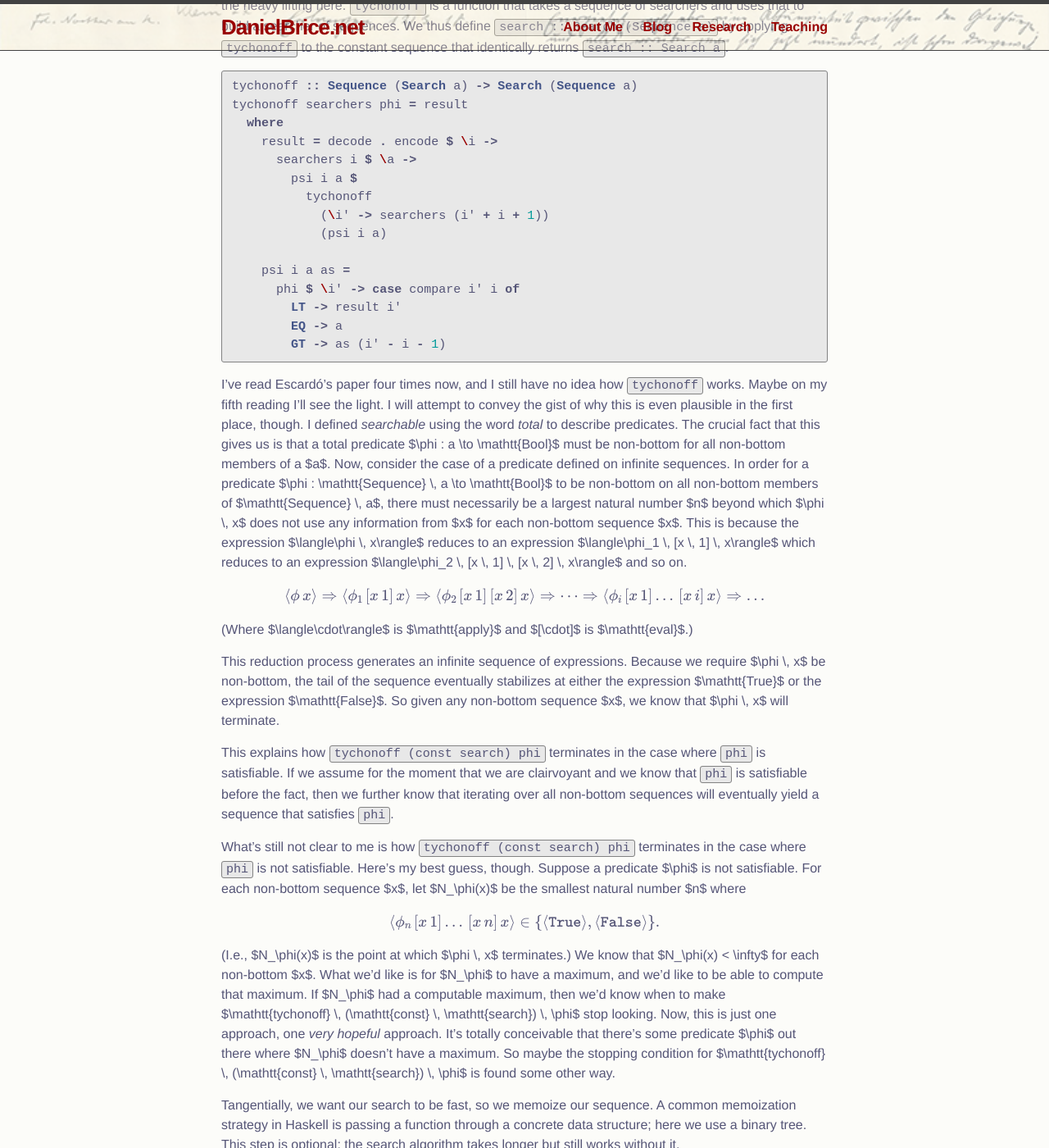
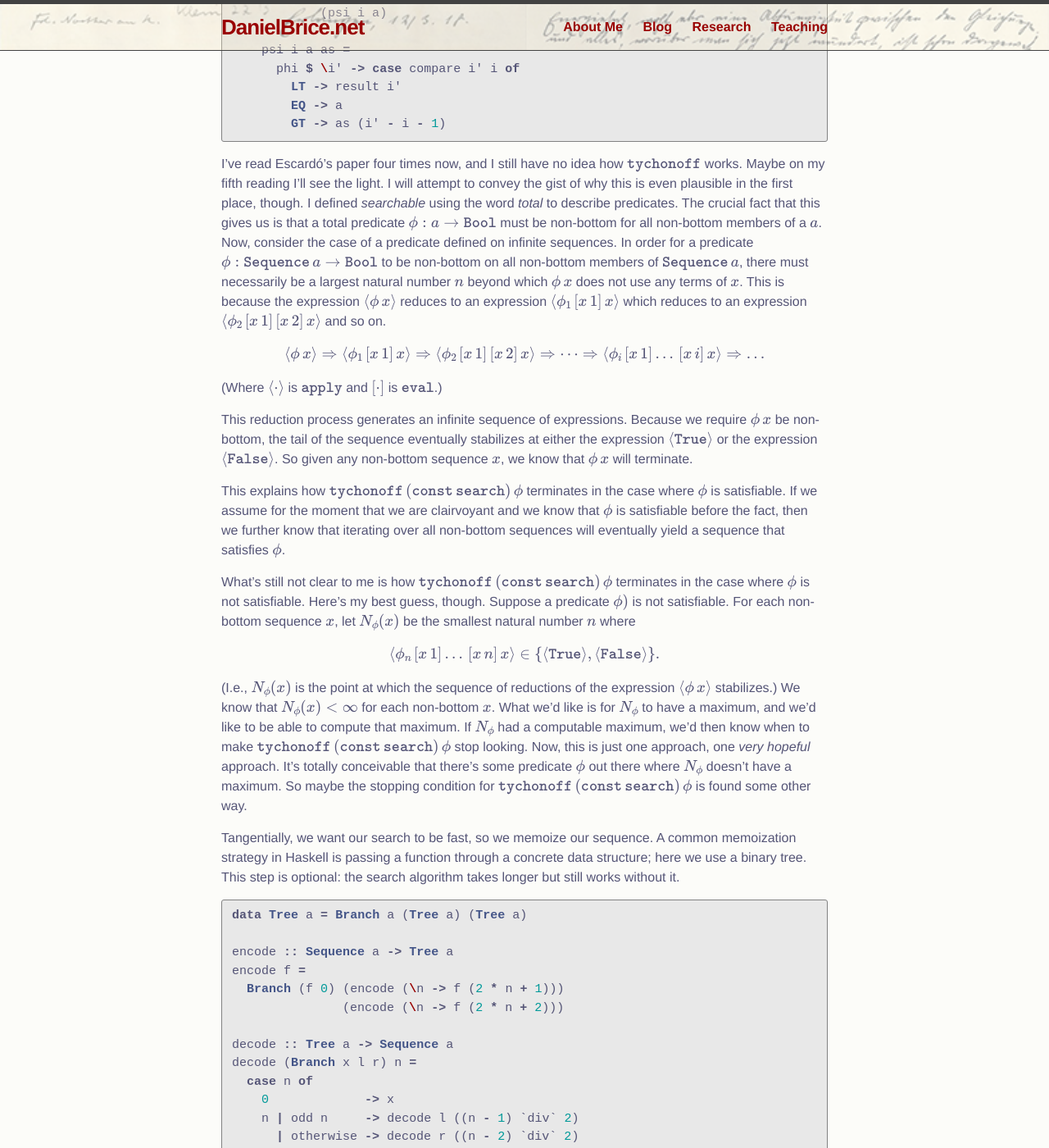
Before and after one commit to friedbrice/friedbrice.github.io, a Jekyll site: the page built from _posts/2022-10-26-looking-for-a-needle-that-might-not-be-in-an-infinite-haystack.md, in a window 1280 px wide and 1400 px high, scrolled down 3453 px. Shown: the whole window at 82% size. Built offline with Jekyll 4.4.1, drawn with Linux system fonts in a browser that asks for light colours; formulas are drawn with MathJax 3; comment, search, counter and statistics services are not loaded; some of the changed text lies outside the part shown.

Commit message:
fix inline math

```diff
--- a/_posts/2022-10-26-looking-for-a-needle-that-might-not-be-in-an-infinite-haystack.md
+++ b/_posts/2022-10-26-looking-for-a-needle-that-might-not-be-in-an-infinite-haystack.md
@@ -17,7 +17,7 @@ tags:
 Hand-wavy explanations of my lightning talk of the same title at Mercury's October 2022 PDX Haskell meetup.
 Based on "Infinite sets that admit fast exhaustive search" by Martín Escardó.
 
-<!-- break -->
+<!--break-->
 
 {% highlight haskell %}
 {-# OPTIONS_GHC -Wall -fno-warn-orphans -fno-warn-name-shadowing #-}
@@ -34,9 +34,9 @@ import Numeric.Natural (Natural)
 
 ## Searchable types
 
-We start by defining a class, `Searchable a` for types `a` that admit exhaustive search.
-Given `phi :: a -> Bool` and `a0 :: a`, we say `a0` _satisfies_ `phi` if `phi a0 == True`.
-We say `phi` is _satisfiable_ if at least one non-bottom member of `a` satisfies `phi`.
+We start by defining a class, \\( \mathtt{Searchable} \, a \\) for types \\( a \\) that admit exhaustive search.
+Given \\( \phi : a \to \mathtt{Bool} \\) and \\( a_0 : a \\), we say \\( a_0 \\) _satisfies_ \\( \phi \\) if \\( \phi \, a_0 = \mathtt{True} \\).
+We say \\( \phi \\) is _satisfiable_ if at least one non-bottom member of \\( a \\) satisfies \\( \phi \\).
 
 {% highlight haskell %}
 type Search a = (a -> Bool) -> a
@@ -46,7 +46,7 @@ class Searchable a where
   search :: Search a
 {% endhighlight %}
 
-A type `a` is _searchable_ if there is a total function `search :: Search a` where `search phi` is non-bottom and satisfies `phi` for every satisfiable total predicate `phi :: a -> Bool`.
+A type \\( a \\) is _searchable_ if there is a total function \\( \mathtt{search} : (a \to \mathtt{Bool}) \to a \\) where \\( \mathtt{search} \, \phi \\) satisfies \\( \phi \\) for every satisfiable total predicate \\( \phi : a \to \mathtt{Bool} \\).
 
 $$
   \mathtt{Searchable} \, a
@@ -59,10 +59,8 @@ $$
   \right)
 $$
 
-In other words, `search phi` will find a member of `a` that satisfies `phi`, if such a member exists.
-
-If `phi` is unsatisfiable, `search` still has to return some member of `a`, so it's the caller's responsibility to check to see whether or not the search result satisfies `phi`.
-Let's automate that check.
+In other words, \\( \mathtt{search} \, \phi \\) will find a member of \\( a \\) that satisfies \\( \phi \\), if such a member exists. \\( \mathtt{search} \, \phi \\) still produces a member of \\( a \\) even if \\( \phi \\) is not satisfiable, though, so it's the caller's responsibility to check and see whether or not the search result satisfies \\( \phi \\).
+Let's automate that check!
 
 {% highlight haskell %}
 query :: Searchable a => (a -> Bool) -> Maybe a
@@ -73,8 +71,8 @@ query phi =
 {% endhighlight %}
 
 In typical Haskell fashion, we use our API to eliminate ambiguity.
-If `query phi` is `Just a0`, then `phi` is satisfiable _and_ `a0` satisfies `phi`.
-If `query phi` is `Nothing`, then no member of `a` will satisfy `phi`: `phi` is just not satisfiable.
+If \\( \mathtt{query} \, \phi \\) is \\( \mathtt{Just} \, a_0 \\), then \\( \phi \\) is satisfiable and \\( a_0 \\) satisfies \\( \phi \\).
+If \\( \mathtt{query} \, \phi \\) is \\( \mathtt{Nothing} \\), then no member of \\( a \\) will satisfy \\( \phi \\), so \\( \phi \\) is not satisfiable.
 Let's automate that reasoning, too!
 
 {% highlight haskell %}
@@ -85,16 +83,16 @@ forAll :: Searchable a => (a -> Bool) -> Bool
 forAll phi = (not . exists) (not . phi)
 {% endhighlight %}
 
-Given this framework, Our basic problem is to discover which types are `Searchable` and to implement `search` for such types.
+Given this framework, Our basic problem is to discover which types are searchable and to implement \\( \mathtt{search} \\) for such types.
 
 ## Finite types are searchable
 
 Duh...
 
-A finite type `a` is searchable, because we can implement `search` as follows.
-When given a predicate `phi :: a -> Bool` we can iterating over the members of `a`, applying `phi` to each.
-If we find a member of `a` that satisfies `phi`, we stop and return it.
-If we exhaust `a`, we return the last member we checked.
+A finite type \\( a \\) is searchable, because we can implement \\( \mathtt{search} \\) as follows.
+When given a predicate \\( \phi : a \to \mathtt{Bool} \\) we can iterating over the members of \\( a \\), applying \\( \phi \\) to each.
+If we find a member of \\( a \\) that satisfies \\( \phi \\), we stop and return it.
+If we exhaust \\( a \\), we return the last member we checked.
 
 {% highlight haskell %}
 newtype Finite a = Finite a
@@ -104,8 +102,8 @@ instance (Bounded a, Enum a) => Searchable (Finite a) where
   search phi = fromMaybe maxBound (find phi [minBound .. maxBound])
 {% endhighlight %}
 
-This is a brute-force approach, and many searchable types will have a more-elegant and more-efficient implementation of `search`.
-Here's the implementation for `Bool`
+This is a brute-force approach, and many searchable types will have a more-elegant, more-efficient implementation of \\( \mathtt{search} \\).
+Here's an implementation for \\( \mathtt{Bool} \\)
 
 {% highlight haskell %}
 instance Searchable Bool where
@@ -114,30 +112,26 @@ instance Searchable Bool where
 
 To verify that our instance is lawful, we consider three cases.
 
-_Case 1:_ Suppose $\phi \, \mathtt{True}$ is $\mathtt{True}$.
-Then $\mathtt{search} \, \phi$ satisfies $\phi$, as required.
+1. Suppose \\( \phi \, \mathtt{True} \\) is \\( \mathtt{True} \\).
+   Then \\(
+   \phi \left( \mathtt{search} \, \phi \right)
+     = \phi \left( \phi \, \mathtt{True} \right)
+     = \phi \, \mathtt{True}
+     = \mathtt{True}
+   \\), as required.
 
-$$
-\phi \left( \mathtt{search} \, \phi \right)
-  = \phi \left( \phi \, \mathtt{True} \right)
-  = \phi \, \mathtt{True}
-  = \mathtt{True}
-$$
+2. Suppose \\( \phi \, \mathtt{True} = \mathtt{False} \\) and \\( \phi \, \mathtt{False} = \mathrm{True} \\).
+   Then \\(
+   \phi \left( \mathtt{search} \, \phi \right)
+     = \phi \left( \phi \, \mathtt{True} \right)
+     = \phi \, \mathtt{False}
+     = \mathtt{True}
+   \\), as required.
 
-_Case 2:_ Supposed $\phi \, \mathtt{True} = \mathtt{False}$ and $\phi \, \mathtt{False} = \mathrm{True}$.
-Then $\mathtt{search} \, \phi$ satisfies $\phi$, as required.
+3. Suppose \\( \phi \, \mathtt{True} = \phi \, \mathtt{False} = \mathrm{False} \\).
+   Then \\( \mathtt{search} \, \phi \\) is not required to satisfy \\( \phi \\), so there's nothing to check: we're done.
 
-$$
-\phi \left( \mathtt{search} \, \phi \right)
-  = \phi \left( \phi \, \mathtt{True} \right)
-  = \phi \, \mathtt{False}
-  = \mathtt{True}
-$$
-
-_Case 3:_ Supposed $\phi \, \mathtt{True} = \phi \, \mathtt{False} = \mathrm{False}$.
-Then $\mathtt{search} \, \phi$ is not required to satisfy $\phi$, so we are done.
-
-The cases exhaust all possibilities, thus the claim is verified.
+These cases exhaust all possibilities, thus the claim is verified.
 
 This is effectively the solution to the _Knight/Knave Riddle._
 Two guards stand in front of two doors; one door leads to certain death
@@ -148,7 +142,7 @@ You need to craft your question so that it's guaranteed to reveal which door is
 
 ## Building searchable types inductively
 
-If each of `a` and `b` is searchable, then their product is searchable.
+If each of \\( a \\) and \\( b \\) is searchable, then their product is searchable.
 
 {% highlight haskell %}
 instance (Searchable a, Searchable b) => Searchable (a, b) where
@@ -162,23 +156,22 @@ instance (Searchable a, Searchable b) => Searchable (a, b) where
 {% endhighlight %}
 
 We claim that the above instance is lawful.
-To that end, suppose `phi` is satisfiable.
-We need to show that `(a0, b0)` satisfies `phi`.
-Since `phi` is satisfiable, `phi1` is satisfiable, because `fst :: (a,b) -> a` maps solutions of `phi` to solutions of `phi1`.
-Since `phi1` is satisfiable, `a0 = search phi1` satisfies `phi1`.
-Since `a0` satisfies `phi1`, `exists (\b -> phi (a0,b))` is `True`.
-But notice `exists (\b -> phi (a0,b))` is identically `exists phi2`, thus `exists phi2` is `True`.
-Since `exists phi2` is `True`, `phi2` is satisfiable.
-Since `phi2` is satisfiable, `b0 = search phi2` satisfies `phi2`.
-That is to say `phi (a0, b0)` is `True`, completing the proof.
-(This proof would be _way_ simpler if I didn't have to do it constructively. Constructive logic is _way_ harder than the logic I'm used to doing.)
+To that end, suppose \\( \phi \\) is satisfiable.
+We need to show that \\( (a_0, b_0) \\) satisfies \\( \phi \\).
+Since \\( \phi \\) is satisfiable, \\( \phi_1 \\) is satisfiable, because \\( \mathtt{fst} : a \times b \to a \\) maps solutions of \\( \phi \\) to solutions of \\( \phi_1 \\).
+Since \\( \phi_1 \\) is satisfiable, \\( a_0 = \mathtt{search} \, \phi_1 \\) satisfies \\( \phi_1 \\).
+Since \\( a_0 \\) satisfies \\( \phi_1 \\), \\( \mathtt{exists} \left( b \mapsto \phi (a_0,b) \right) \\) is \\( \mathtt{True} \\).
+But notice \\( \mathtt{exists} \left( b \mapsto \phi (a0,b) \right) \\) is identically \\( \mathtt{exists} \, \phi_2 \\), thus \\( \mathtt{exists} \phi_2 \\) is \\( \mathtt{True} \\).
+Since \\( \mathtt{exists} \phi_2 \\) is \\( \mathtt{True} \\), \\( \phi_2 \\) is satisfiable.
+Since \\( \phi_2 \\) is satisfiable, \\( b_0 = \mathtt{search} \phi_2 \\) satisfies \\( \phi_2 \\).
+That is to say \\( \phi (a_0, b_0) \\) is \\( \mathtt{True} \\), completing the proof.
 
 So we now know that the product of any two searchable types is searchable.
 This generalizes in a straight-forward manner, allowing us to conclude that the product of finitely-many searchable types is searchable.
 What about the product of infinitely-many searchable types?
-In particular, let's consider infinite-length tuples of a searchable type `a`.
-Such infinite tuples are, of course, more appropriately thought of as infinite sequences of members of `a`.
-If `a` is searchable, is the type comprised of infinite sequences of members of `a` searchable?
+In particular, let's consider infinite-length tuples of a searchable type \\( a \\).
+Such infinite tuples are, of course, more appropriately thought of as infinite sequences of members of \\( a \\).
+If \\( a \\) is searchable, is the type comprised of infinite sequences of members of \\( a \\) searchable?
 Surprisingly, it is!
 
 {% highlight haskell %}
@@ -188,10 +181,10 @@ instance Searchable a => Searchable (Sequence a) where
   search = tychonoff (const search)
 {% endhighlight %}
 
-`Sequence a` has infinitely-many non-bottom members as long as `a` has at least two non-bottom members, so we now how examples of _infinite_ types that are still searchable.
-`tychonoff` is doing all the heavy lifting here.
-`tychonoff` is a function that takes a sequence of searchers and uses that to build a searcher of sequences.
-We thus define `search :: Search (Sequence a)` by applying `tychonoff` to the constant sequence that identically returns `search :: Search a`.
+\\( \mathtt{Sequence} \, a \\) has infinitely-many non-bottom members as long as \\( a \\) has at least two non-bottom members, so we now how examples of _infinite_ types that are still searchable.
+\\( \mathtt{tychonoff} \\) is doing all the heavy lifting here.
+\\( \mathtt{tychonoff} \\) is a function that takes a sequence of searchers and uses that to build a searcher of sequences.
+We thus define \\( \mathtt{search} \\) on \\( \mathtt{Sequence} \, a \\) by applying \\( \mathtt{tychonoff} \\) to the constant sequence that identically returns \\( \mathtt{search} \\) on \\( a \\).
 
 {% highlight haskell %}
 tychonoff :: Sequence (Search a) -> Search (Sequence a)
@@ -211,14 +204,14 @@ tychonoff searchers phi = result
         GT -> as (i' - i - 1)
 {% endhighlight %}
 
-I've read Escardó's paper four times now, and I still have no idea how `tychonoff` works.
+I've read Escardó's paper four times now, and I still have no idea how \\( \mathtt{tychonoff} \\) works.
 Maybe on my fifth reading I'll see the light.
 I will attempt to convey the gist of why this is even plausible in the first place, though.
 I defined _searchable_ using the word _total_ to describe predicates.
-The crucial fact that this gives us is that a total predicate $\phi : a \to \mathtt{Bool}$ must be non-bottom for all non-bottom members of a $a$.
+The crucial fact that this gives us is that a total predicate \\( \phi : a \to \mathtt{Bool} \\) must be non-bottom for all non-bottom members of a \\( a \\).
 Now, consider the case of a predicate defined on infinite sequences.
-In order for a predicate $\phi : \mathtt{Sequence} \, a \to \mathtt{Bool}$ to be non-bottom on all non-bottom members of $\mathtt{Sequence} \, a$, there must necessarily be a largest natural number $n$ beyond which $\phi \, x$ does not use any information from $x$ for each non-bottom sequence $x$.
-This is because the expression $\langle\phi \, x\rangle$ reduces to an expression $\langle\phi_1 \, [x \, 1] \, x\rangle$ which reduces to an expression $\langle\phi_2 \, [x \, 1] \, [x \, 2] \, x\rangle$ and so on.
+In order for a predicate \\( \phi : \mathtt{Sequence} \, a \to \mathtt{Bool} \\) to be non-bottom on all non-bottom members of \\( \mathtt{Sequence} \, a \\), there must necessarily be a largest natural number \\( n \\) beyond which \\( \phi \, x \\) does not use any terms of \\( x \\).
+This is because the expression \\( \langle\phi \, x\rangle \\) reduces to an expression \\( \langle\phi_1 \, [x \, 1] \, x\rangle \\) which reduces to an expression \\( \langle\phi_2 \, [x \, 1] \, [x \, 2] \, x\rangle \\) and so on.
 
 $$
 \langle\phi \, x\rangle \Rightarrow
@@ -229,19 +222,19 @@ $$
 \dots
 $$
 
-(Where $\langle\cdot\rangle$ is $\mathtt{apply}$ and $[\cdot]$ is $\mathtt{eval}$.)
+(Where \\( \langle\cdot\rangle \\) is \\( \mathtt{apply} \\) and \\( [\cdot] \\) is \\( \mathtt{eval} \\).)
 
 This reduction process generates an infinite sequence of expressions.
-Because we require $\phi \, x$ be non-bottom, the tail of the sequence eventually stabilizes at either the expression $\mathtt{True}$ or the expression $\mathtt{False}$.
-So given any non-bottom sequence $x$, we know that $\phi \, x$ will terminate.
+Because we require \\( \phi \, x \\) be non-bottom, the tail of the sequence eventually stabilizes at either the expression \\( \langle\mathtt{True}\rangle \\) or the expression \\( \langle\mathtt{False}\rangle \\).
+So given any non-bottom sequence \\( x \\), we know that \\( \phi \, x \\) will terminate.
 
-This explains how `tychonoff (const search) phi` terminates in the case where `phi` is satisfiable.
-If we assume for the moment that we are clairvoyant and we know that `phi` is satisfiable before the fact, then we further know that iterating over all non-bottom sequences will eventually yield a sequence that satisfies `phi`.
+This explains how \\( \mathtt{tychonoff} \, (\mathtt{const} \, \mathtt{search}) \, \phi \\) terminates in the case where \\( \phi \\) is satisfiable.
+If we assume for the moment that we are clairvoyant and we know that \\( \phi \\) is satisfiable before the fact, then we further know that iterating over all non-bottom sequences will eventually yield a sequence that satisfies \\( \phi \\).
 
-What's still not clear to me is how `tychonoff (const search) phi` terminates in the case where `phi` is not satisfiable.
+What's still not clear to me is how \\( \mathtt{tychonoff} \, (\mathtt{const} \, \mathtt{search}) \, \phi \\) terminates in the case where \\( \phi \\) is not satisfiable.
 Here's my best guess, though.
-Suppose a predicate $\phi$ is not satisfiable.
-For each non-bottom sequence $x$, let $N_\phi(x)$ be the smallest natural number $n$ where
+Suppose a predicate \\( \phi) \\) is not satisfiable.
+For each non-bottom sequence \\( x \\), let \\( N_\phi(x) \\) be the smallest natural number \\( n \\) where
 
 $$
 \langle\phi_n \, [x \, 1] \, ... \, [x \, n] \, x\rangle
@@ -249,13 +242,13 @@ $$
 \text{.}
 $$
 
-(I.e., $N_\phi(x)$ is the point at which $\phi \, x$ terminates.)
-We know that $N_\phi(x) < \infty$ for each non-bottom $x$.
-What we'd like is for $N_\phi$ to have a maximum, and we'd like to be able to compute that maximum.
-If $N_\phi$ had a computable maximum, then we'd know when to make $\mathtt{tychonoff} \, (\mathtt{const} \, \mathtt{search}) \, \phi$ stop looking.
+(I.e., \\( N_\phi(x) \\) is the point at which the sequence of reductions of the expression \\( \langle \phi \, x \rangle \\) stabilizes.)
+We know that \\( N_\phi(x) < \infty \\) for each non-bottom \\( x \\).
+What we'd like is for \\( N_\phi \\) to have a maximum, and we'd like to be able to compute that maximum.
+If \\( N_\phi \\) had a computable maximum, we'd then know when to make \\( \mathtt{tychonoff} \, (\mathtt{const} \, \mathtt{search}) \, \phi \\) stop looking.
 Now, this is just one approach, one _very hopeful_ approach.
-It's totally conceivable that there's some predicate $\phi$ out there where $N_\phi$ doesn't have a maximum.
-So maybe the stopping condition for $\mathtt{tychonoff} \, (\mathtt{const} \, \mathtt{search}) \, \phi$ is found some other way.
+It's totally conceivable that there's some predicate \\( \phi \\) out there where \\( N_\phi \\) doesn't have a maximum.
+So maybe the stopping condition for \\( \mathtt{tychonoff} \, (\mathtt{const} \, \mathtt{search}) \, \phi \\) is found some other way.
 
 Tangentially, we want our search to be fast, so we memoize our sequence.
 A common memoization strategy in Haskell is passing a function through a concrete data structure; here we use a binary tree.
@@ -278,15 +271,15 @@ decode (Branch x l r) n =
 {% endhighlight %}
 
 Here's where we stand.
-Pick your favorite searchable type `a`.
-Thanks to `tychonoff`, we know that the type comprised of _infinite sequences_ of members of `a`—clearly an infinite type—is also searchable.
+Pick your favorite searchable type \\( a \\).
+Thanks to \\( \mathtt{tychonoff} \\), we know that the type comprised of _infinite sequences_ of members of \\( a \\)—clearly an infinite type if \\( a \\) has at least two non-bottom members—is also searchable.
 Exhaustively.
 In finite time.
 Mind blowing.
 
 ## Equality of functions
 
-Functions from `a` to `b` may be tested for equality—extensional equality, not reference equality—deterministically and in finite time if `a` is searchable and `b` instances `Eq`.
+Functions from \\( a \\) to \\( b \\) may be tested for equality—extensional equality, not reference equality—deterministically and in finite time if `a` is searchable and `b` instances `Eq`.
 
 {% highlight haskell %}
 instance (Searchable a, Eq b) => Eq (a -> b) where
```
